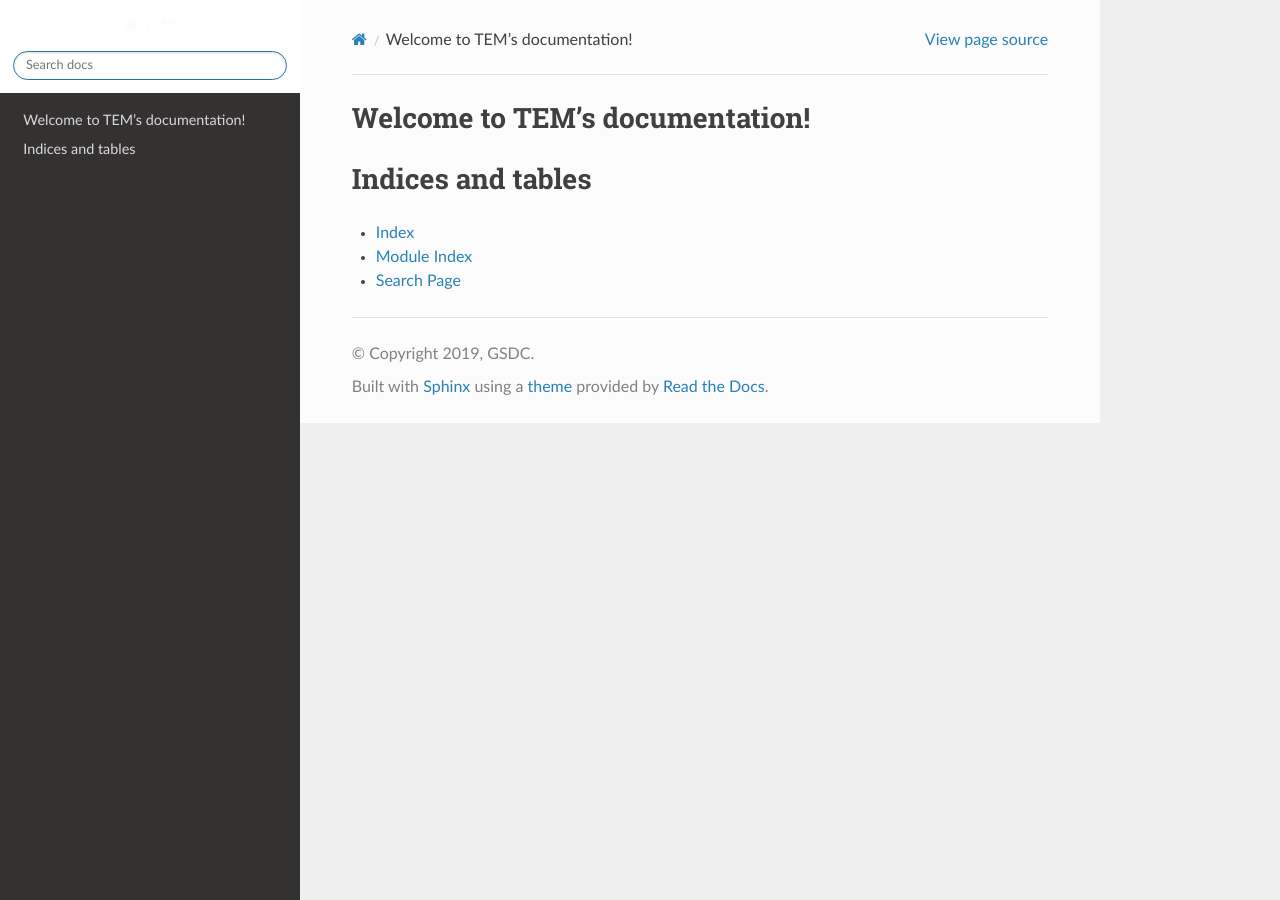
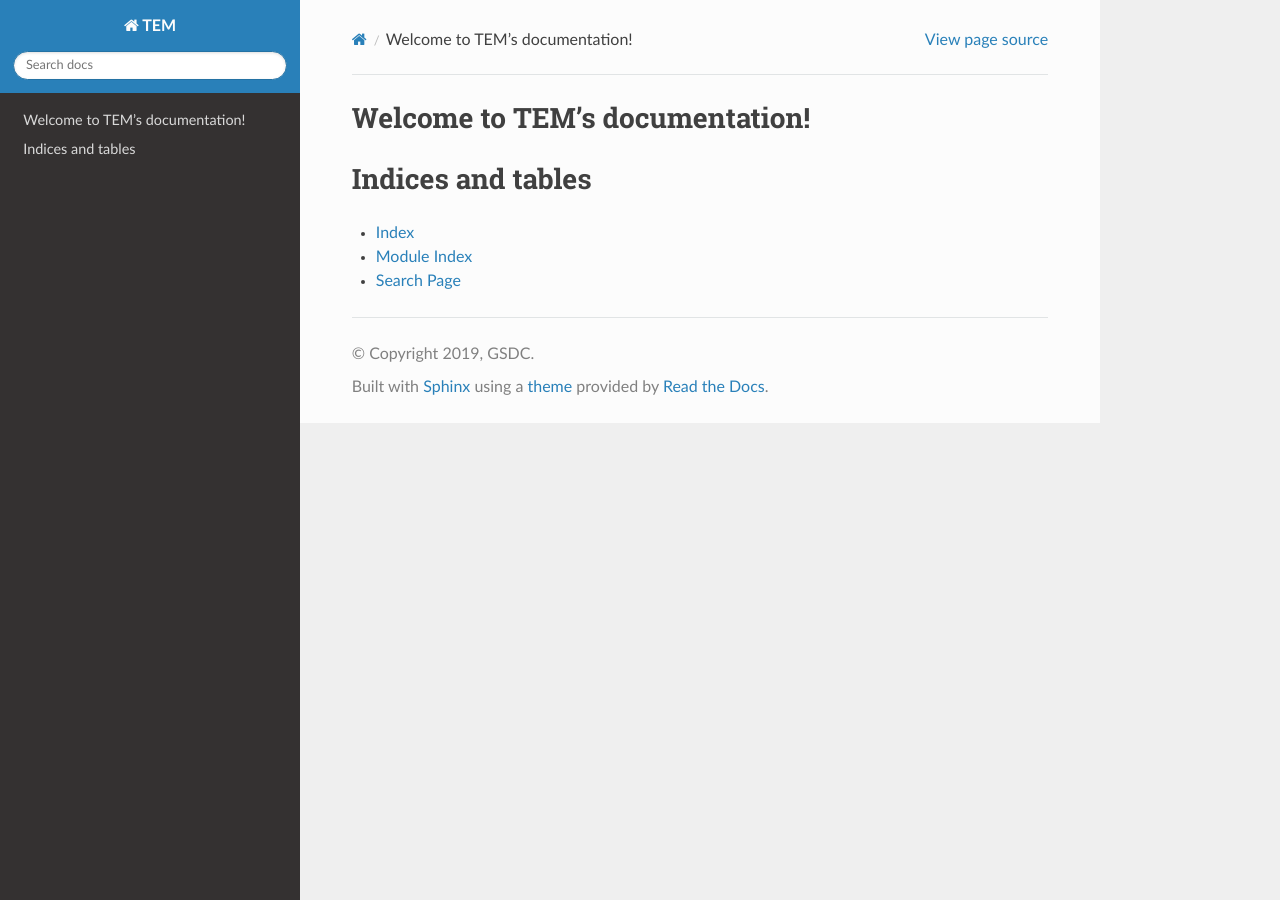
Before and after one commit to Jung-Lok/tem-docs, a Sphinx documentation site: the page built from source/index.rst, in a window 1280 px wide. Built offline with Sphinx 7.4.7 and the Read the Docs theme 2.0.0, drawn with Linux system fonts in a browser that asks for light colours.

Commit message:
initial test

```diff
--- a/source/conf.py
+++ b/source/conf.py
@@ -99,7 +99,7 @@ html_theme_options = {
     'prev_next_buttons_location': 'bottom',
     'style_external_links': False,
     #'vcs_pageview_mode': '',
-    'style_nav_header_background': 'white',
+    #'style_nav_header_background': 'white',
     # Toc options
     'collapse_navigation': True,
     'sticky_navigation': True,
```
Also changed, not shown: 4 other files.
